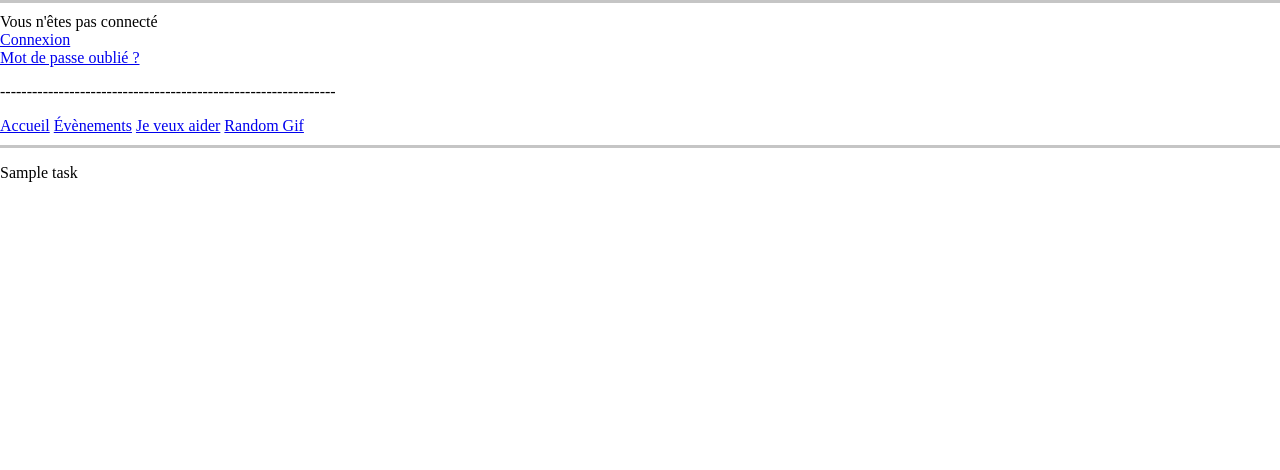
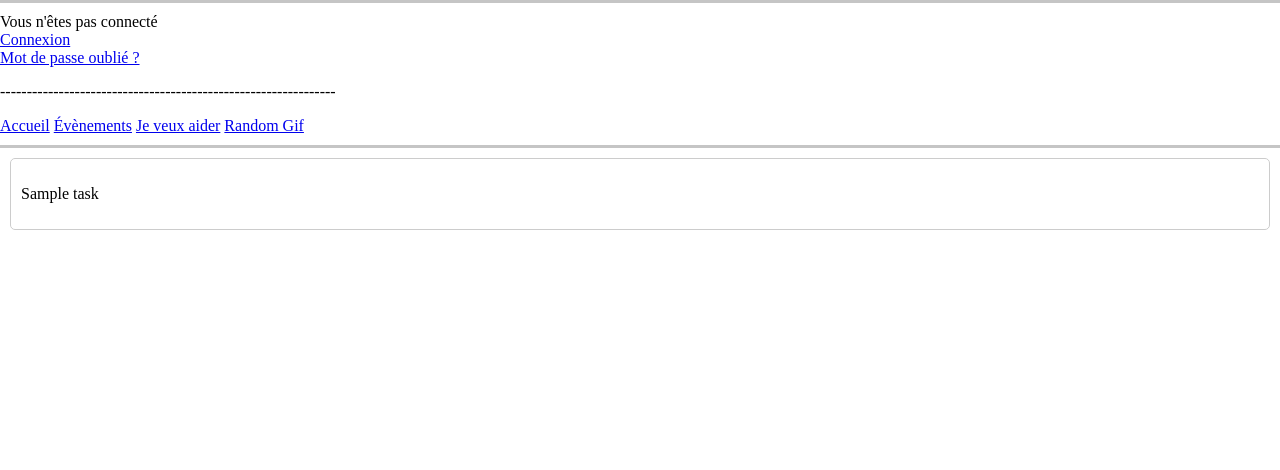
Before and after one commit to PhilippeGalvan/ludi-gestion-toulouse, a Django app: page /tasks/ in a window 1280 px wide. Shown: the top 470 px of the page. Run offline with Django 3.2, Linux system fonts and the light colour scheme; tables that the repository leaves empty hold one stand-in row (values such as "Sample post"); parts of the project's set-up code (start-up, migrations or seed data) failed here and were passed over.

Commit message:
feat: add simple design for tasks

```diff
--- /dev/null
+++ b/src/static/css/tasks.css
@@ -0,0 +1,6 @@
+.task {
+    border: 1px solid #ccc;
+    border-radius: 5px;
+    padding: 10px;
+    margin: 10px;
+}
--- a/src/tasks/templates/tasks/tasks.html
+++ b/src/tasks/templates/tasks/tasks.html
@@ -1,11 +1,13 @@
 {% extends 'base.html' %}
+{% load static %}
 
 {% block title %}Ludi Gestion - Je veux aider{% endblock %}
 
 {% block content %}
-    <div>
-        {% for task in tasks %}
+    <link rel="stylesheet" href="{% static "css/tasks.css" %}" />
+    {% for task in tasks %}
+        <div class="task">
             <p>{{ task.name }}</p>
-        {% endfor %}
-    </div>
+        </div>
+    {% endfor %}
 {% endblock %}
```
